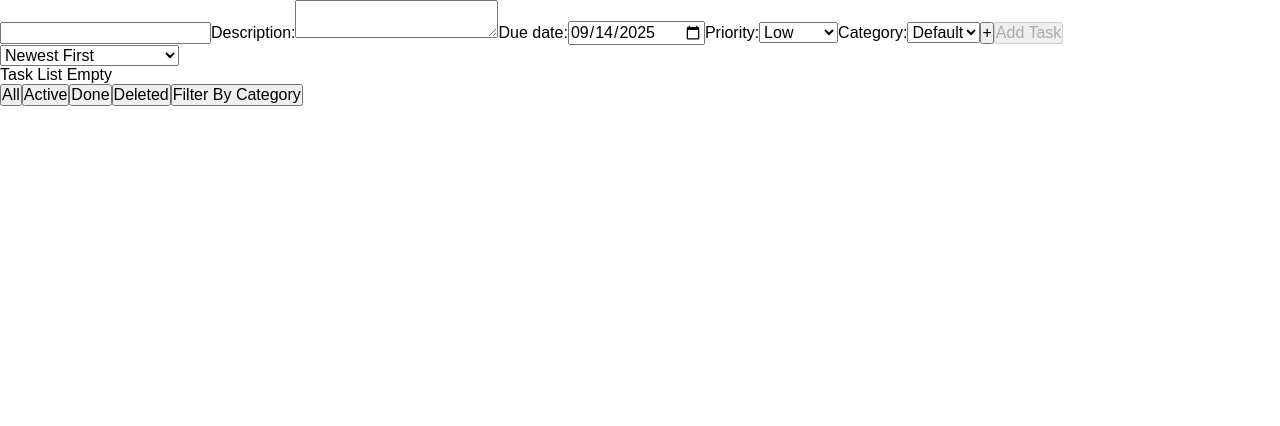
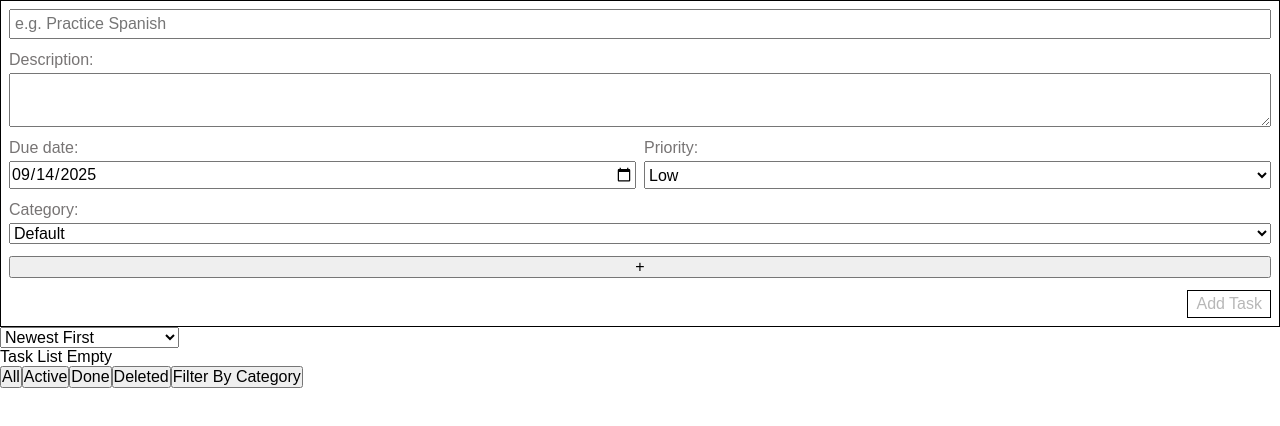
Before and after one commit to dejanpls/taskmate, a React (Vite) app: page / in a window 1280 px wide. Shown: the top 426 px of the page. Built offline with nearby package versions, Linux system fonts and the light colour scheme.

Commit message:
style(Form): position and style layout

```diff
--- a/src/components/Form.jsx
+++ b/src/components/Form.jsx
@@ -1,3 +1,5 @@
+import '../styles/form.css';
+
 import Categories from './Categories.jsx';
 import { getCurrentDateFormatted } from '../utils/dateConverter.js';
 
@@ -15,6 +17,7 @@ export default function Form({
     <form onSubmit={handleSubmit}>
       <label htmlFor="title">
         <input
+          placeholder={'e.g. Practice Spanish'}
           value={newTask.title}
           onChange={handleChange}
           name="title"
@@ -33,8 +36,9 @@ export default function Form({
         />
       </label>
 
-      <label htmlFor="dueDate">
-        Due date:
+      <div className="optionsContainer">
+        <div className="dueDate">
+          <label htmlFor="dueDate">Due date:</label>
           <input
             value={newTask.dueDate}
             onChange={handleChange}
@@ -42,10 +46,10 @@ export default function Form({
             name="dueDate"
             id="dueDate"
           />
-      </label>
+        </div>
 
-      <label htmlFor="priority">
-        Priority:
+        <div className="priority">
+          <label htmlFor="priority">Priority:</label>
           <select
             value={newTask.priority}
             onChange={handleChange}
@@ -56,10 +60,11 @@ export default function Form({
             <option value="medium">Medium</option>
             <option value="high">High</option>
           </select>
-      </label>
-
+        </div>
+      </div>
       <Categories {...{ handleChange, ...categoryData, categoryInputData }} />
 
+      <div className="buttonContainer">
         <button
           disabled={
             categoryData.showCategoryInput ||
@@ -77,6 +82,7 @@ export default function Form({
             {tasksEqual ? 'Cancel' : 'Discard'}
           </button>
         )}
+      </div>
     </form>
   );
 }
--- /dev/null
+++ b/src/styles/form.css
@@ -0,0 +1,82 @@
+form {
+  border: 1px solid black;
+  padding: 8px;
+  display: flex;
+  flex-direction: column;
+  gap: 12px;
+}
+
+form input#title {
+  padding: 4px;
+}
+
+form textarea {
+  padding: 8px;
+}
+
+form label {
+  color: rgb(119, 116, 116);
+  display: flex;
+  flex-direction: column;
+  gap: 4px;
+}
+
+form div.optionsContainer {
+  display: flex;
+  gap: 8px;
+  justify-content: space-between;
+}
+
+form div.optionsContainer .dueDate,
+form div.optionsContainer .priority {
+  display: flex;
+  flex-direction: column;
+  gap: 4px;
+  width: 50%;
+}
+
+form div.optionsContainer .dueDate input,
+form div.optionsContainer .priority select {
+  height: 28px;
+}
+
+form div.category {
+  display: flex;
+  align-items: flex-end;
+  gap: 8px;
+}
+
+form div.categoryInput {
+  display: flex;
+  gap: 8px;
+}
+
+form div.category select {
+  height: 28px;
+}
+
+form div.category button {
+  max-height: 28px;
+  min-width: 32px;
+  padding: 4px 8px;
+  background: white;
+  border: 1px solid black;
+}
+
+form div.categoryInput input {
+  width: 100%;
+  height: 28px;
+  padding: 4px;
+}
+
+form div.buttonContainer {
+  display: flex;
+  justify-content: flex-end;
+  gap: 8px;
+}
+
+form div.buttonContainer button {
+  padding: 4px 8px;
+  background: white;
+  border: 1px solid black;
+}
```
Lines whose indentation alone changed are shown as unchanged.
